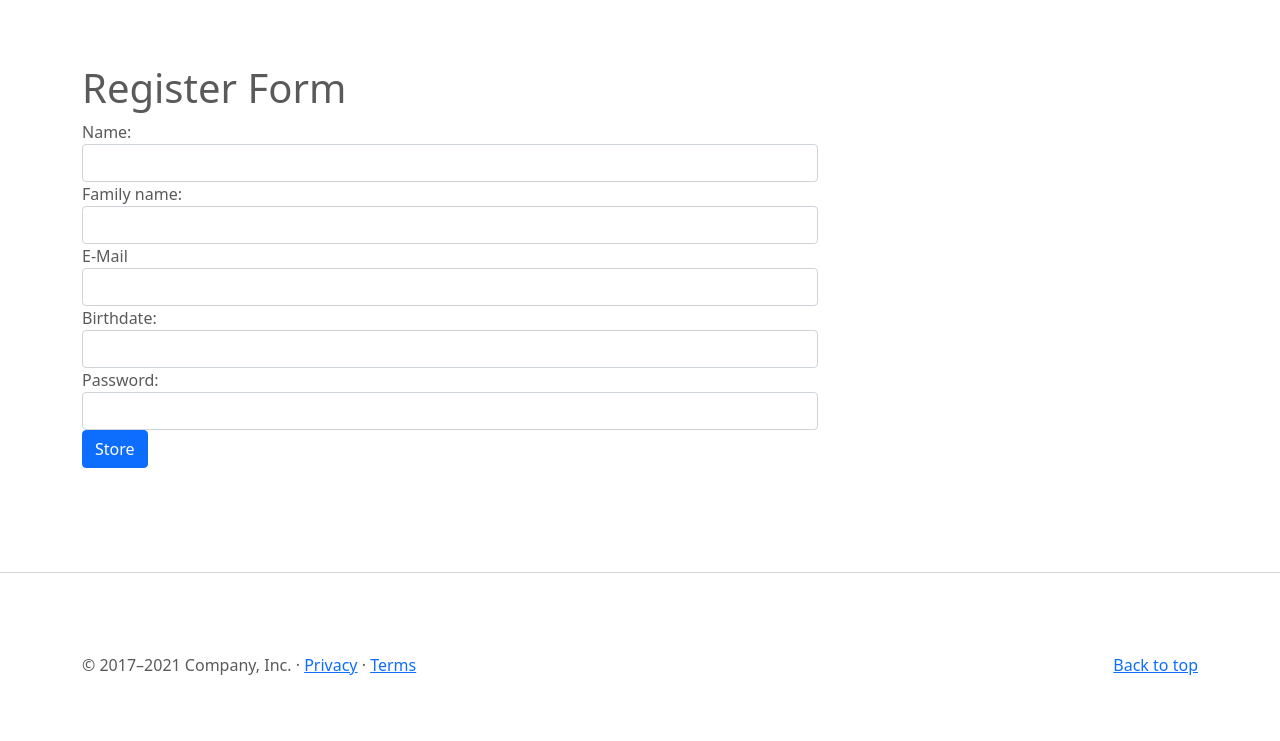
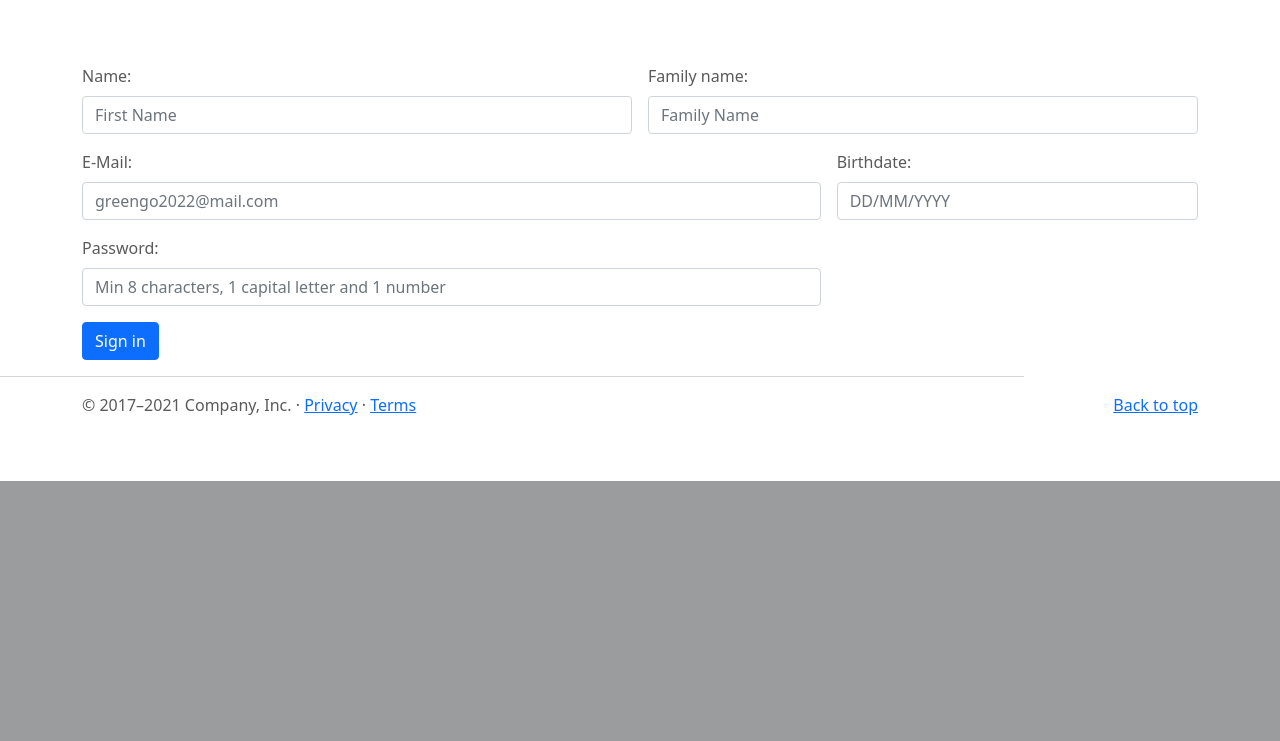
Before and after one commit to filippomattio/GreenGo, a Flask app: page /registration in a window 1280 px wide. Shown: the part 560-1301 px from the top of the page. After the commit the page ends 1041 px from the top, so only its background shows below. Run offline with Flask 2, Linux system fonts and the light colour scheme; data comes from the database, SQL or seed files in the repository; both versions use the stored data as it was after the commit.

Commit message:
lista veicoli in ordine di prezzo + login/registration + inizio change password. Da risolvere: - ogni volta che si lancia il programma il database viene pulito tutto - mail non funziona - capire come aggiungere le sharing companies: le aggiungiamo noi o facciamo una pagina di registrazione ad hoc? - validate_on_submit() non va - dubbio: fare come cazzo ci pare e ci costruiamo le pagine in modo decente o dobbiamo seguire mohammad?

```diff
--- a/GOGREEN-DEF/app.py
+++ b/GOGREEN-DEF/app.py
@@ -48,7 +48,7 @@ from form import RegistrationForm, LoginForm
 
 
 
-@app.before_first_request
+""""@app.before_first_request
 def create_db():
     db.drop_all()
     db.create_all()
@@ -75,6 +75,7 @@ def create_db():
     # user_query = User.query.filter_by(username="admin").first()
     # print(user_query.name)
 
+"""
 
 @app.route('/')
 def homepage():  # put application's code here
@@ -89,22 +90,20 @@ def send_mail(to, subject, template, **kwargs):  # to is could be a list
     mail.send(msg)
 
 
-@app.route('/login', methods=['POST', 'GET'])
+@app.route('/login3', methods=['POST', 'GET'])
 def login_page():
-    password = None
-    email = None
+    if 'email' in session:
+        return redirect(url_for('confront_price'))
     form = LoginForm()
-    if form.validate_on_submit():
-        email = form.email.data
-        password = form.password.data
-        user = User.query.filter_by(email=form.email.data).first()
-        if user:
-            if bcrypt.check_password_hash(user.password, password):
-                session['email'] = email
-                #session['id'] = user.id
+    #if form.validate_on_submit():
+    email = form.email.data
+    password = form.password.data
+    user = User.query.filter_by(email=form.email.data).first()
+    if user:
+        session['email'] = email
+        if bcrypt.check_password_hash(user.password, password):
             return redirect(url_for('confront_price'))
-        session['email'] = email
-    return render_template('login.html', form=form, email=email, password=password)
+    return render_template('login3.html', form=form, email=email, password=password)
 
 
 @app.route('/logout', methods=['POST', 'GET'])
@@ -139,6 +138,21 @@ def confront_price():
     ord = SharingCompany.query.order_by(SharingCompany.price_per_minute)
     return render_template('reserve.html', ord=ord)
 
+#@app.route('/login3', methods=['POST', 'GET'])
+#def login3():
+ #   return render_template('login3.html')
+
+@app.route('/login2', methods=['POST', 'GET'])
+def login2():
+    return render_template('login2.html')
+
+@app.route('/registration2', methods=['POST', 'GET'])
+def reg2():
+    return render_template('registration2.html')
+
+@app.route('/settings', methods=['POST', 'GET'])
+def set():
+    return render_template('settings.html')
 
 if __name__ == '__main__':
     app.run(debug=True)
--- a/GOGREEN-DEF/form.py
+++ b/GOGREEN-DEF/form.py
@@ -4,17 +4,17 @@ from wtforms.validators import DataRequired, Length,ValidationError
 from app import User
 
 class LoginForm(FlaskForm):
-    email = StringField('E-Mail', validators=[DataRequired()])
-    password = PasswordField('Password:', validators=[DataRequired(),Length(min=3,max=10)])
+    email = StringField('E-Mail:', validators=[DataRequired()])
+    password = PasswordField('Password:', validators=[DataRequired()])
     submit = SubmitField('Login')
 
 class RegistrationForm(FlaskForm):
-    email = StringField('E-Mail', validators=[DataRequired()])
+    email = StringField('E-Mail:', validators=[DataRequired()])
     name = StringField('Name:', validators=[DataRequired(), Length(min=3, max=10)])
     family_name = StringField('Family name:', validators=[DataRequired(), Length(min=3, max=10)])
     date_of_birth = StringField('Birthdate: ', validators=[DataRequired(), Length(min=10, max=10)])
     password = PasswordField('Password:', validators=[DataRequired(), Length(min=3, max=10)])
-    submit = SubmitField('Store')
+    submit = SubmitField('Sign in')
 
     def validate_email(self, email):
         user = User.query.filter_by(email=self.email.data).first()
--- a/GOGREEN-DEF/static/css/carousel.css
+++ b/GOGREEN-DEF/static/css/carousel.css
@@ -58,7 +58,9 @@ body {
 ------------------------- */
 
 .featurette-divider {
-  margin: 5rem 0; /* Space out the Bootstrap <hr> more */
+  text-align: center;
+  width: 80%;
+  /* Space out the Bootstrap <hr> more */
 }
 
 /* Thin out the marketing headings */
--- a/GOGREEN-DEF/templates/index.html
+++ b/GOGREEN-DEF/templates/index.html
@@ -50,7 +50,7 @@
             <a class="nav-link active" aria-current="page" href="/">Home</a>
           </li>
           <li class="nav-item">
-            <a class="nav-link" href="/login">Login</a>
+            <a class="nav-link" href="/login3">Login</a>
           </li>
           <li class="nav-item">
             <a class="nav-link" href="/registration">Registration</a>
--- a/GOGREEN-DEF/templates/login.html
+++ b/GOGREEN-DEF/templates/login.html
@@ -15,7 +15,7 @@
     {{ form.password.label }} {{ form.password() }}
     {{ form.hidden_tag() }}
     {% for error in form.submit.errors %}
-        {{ error }}
+        <div class="alert-danger">{{ error }}</div>
     {% endfor %}
 {{ form.submit() }}
 </form>
--- a/GOGREEN-DEF/templates/registration.html
+++ b/GOGREEN-DEF/templates/registration.html
@@ -2,49 +2,48 @@
 
 {% block content %}
 
-    <h1>Register Form</h1>
-{#    {% if session['username'] %}#}
-{#       Welcome {{ name }},{{ family }}#}
-{#    {% else %}#}
-{#        {{  }}#}
-{#    {% endif %}#}
-
-    <div class="row">
-
-<div class="col-lg-8 mb-4">
-<form method="post">
-   <div class="control-group form-group">
-   <div class="controls">
-        {{ form.name.label }} {{ form.name(class='form-control') }}
-
+    <form class="row g-3" method="post">
+  <div class="col-md-6">
+    <label for= '{{ form.name.label }}' class="form-label">{{ form.name.label }}</label>
+    {{ form.name(class='form-control', placeholder='First Name') }}
       {% for error in form.name.errors %}
                <div class="alert-danger">{{ error }}</div>
            {% endfor %}
-
   </div>
-       <div class="controls">
-           {{ form.family_name.label }} {{ form.family_name(class='form-control') }}
+  <div class="col-md-6">
+    <label for='{{ form.family_name.label }}' class="form-label">{{ form.family_name.label }}</label>
+    {{ form.family_name(class='form-control', placeholder='Family Name') }}
       {% for error in form.family_name.errors %}
                <div class="alert-danger">{{ error }}</div>
            {% endfor %}
   </div>
-       <div class="controls">{{ form.email.label }} {{ form.email(class='form-control') }}
+  <div class="col-md-8">
+    <label for= '{{ form.email.label }}' class="form-label">{{ form.email.label }}</label>
+    {{ form.email(class='form-control', placeholder='greengo2022@mail.com') }}
       {% for error in form.email.errors %}
                <div class="alert-danger">{{ error }}</div>
            {% endfor %}
   </div>
-          <div class="controls">{{ form.date_of_birth.label }} {{ form.date_of_birth(class='form-control') }}
+  <div class="col-6 col-md-4">
+    <label for= '{{ form.date_of_birth.label }}' class="form-label">{{ form.date_of_birth.label }}</label>
+    {{ form.date_of_birth(class='form-control', placeholder='DD/MM/YYYY') }}
       {% for error in form.date_of_birth.errors %}
                <div class="alert-danger">{{ error }}</div>
            {% endfor %}
   </div>
+  <div class="col-md-8">
+    <label for= '{{ form.password.label }}' class="form-label">{{ form.password.label }}</label>
+    {{ form.password(class='form-control', placeholder='Min 8 characters, 1 capital letter and 1 number') }}
+      {% for error in form.password.errors %}
+               <div class="alert-danger">{{ error }}</div>
+           {% endfor %}
+  </div>
 
-
-       <div class="controls">{{ form.password.label }} {{ form.password(class='form-control') }}</div>
-    <div class="controls">{{ form.hidden_tag() }}
+  <div class="col-12">
+    <div>{{ form.hidden_tag() }}
         {{ form.submit(class='btn btn-primary') }}</div>
    </div>
+  </div>
 </form>
-</div>
-    </div>
+
 {% endblock content %}
```
Also changed, not shown: GOGREEN-DEF/templates/login2.html (+4 -44 lines), GOGREEN-DEF/templates/navbar.html (+6 -4 lines), GOGREEN-DEF/templates/reserve.html (+19 -1 lines), GOGREEN-DEF/static/vendor/bootstrap/css/bootstrap.min.css, GOGREEN-DEF/website_flask.db. Lines whose indentation alone changed are shown as unchanged.
